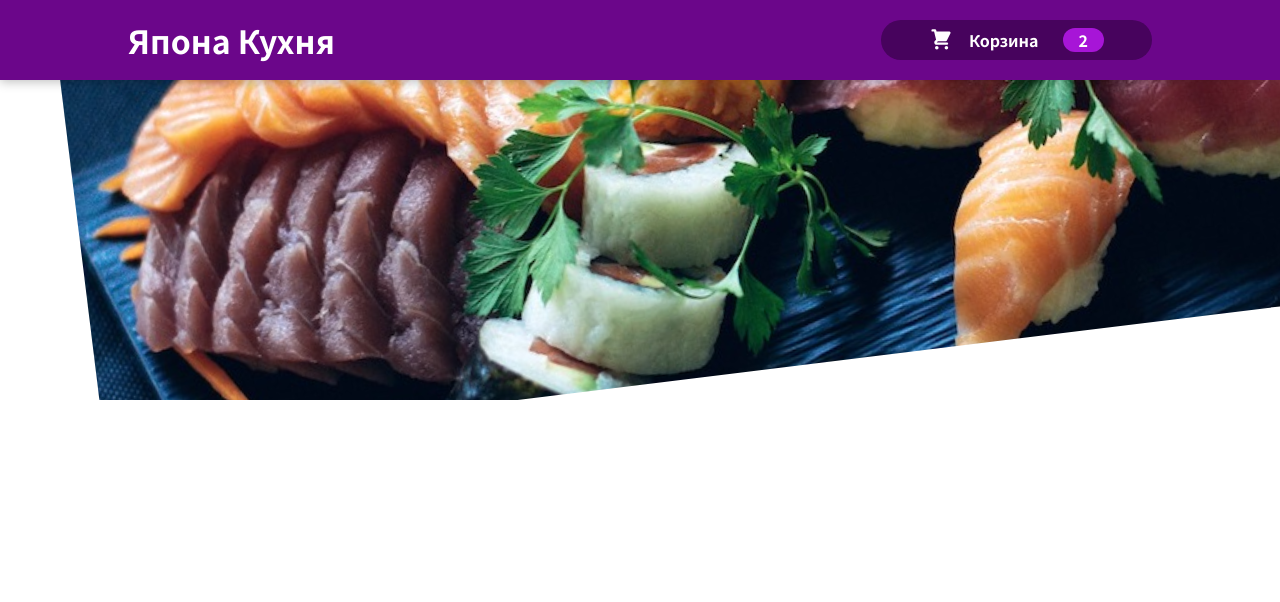
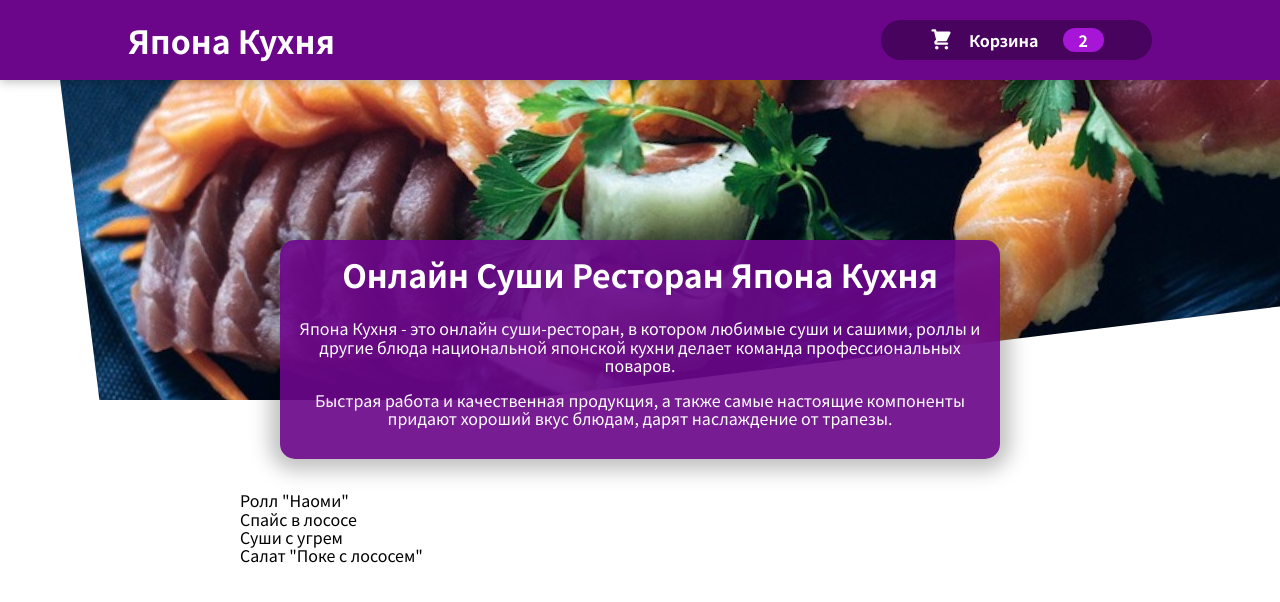
Before and after one commit to alexkobelev/react-course, a React (Vite) app: page / in a window 1280 px wide. Shown: the top 602 px of the page. Built offline with nearby package versions, Linux system fonts and the light colour scheme.

Commit message:
add meals section

```diff
--- a/src/App.jsx
+++ b/src/App.jsx
@@ -1,10 +1,14 @@
 import React from 'react';
 import Header from './components/Layout/Header';
+import Meals from './components/Meals/Meals';
 
 function App() {
   return (
     <React.Fragment>
       <Header />
+      <main>
+        <Meals />
+      </main>
     </React.Fragment>
   );
 }
--- /dev/null
+++ b/src/components/Meals/MealList.jsx
@@ -0,0 +1,43 @@
+import React from 'react';
+import styles from '../../assets/styles/MealList.module.scss';
+
+const DUMMY_MEALS = [
+  {
+    id: 'm1',
+    name: 'Ролл "Наоми"',
+    description:
+      'Сыр Филадельфия, куриное филе, масаго, помидор, огурец, кунжут',
+    price: 11.99,
+  },
+  {
+    id: 'm2',
+    name: 'Спайс в лососе',
+    description: 'Рис, лосось, соус спайс',
+    price: 3.99,
+  },
+  {
+    id: 'm3',
+    name: 'Суши с угрем',
+    description: 'Угорь копченый, соус унаги, кунжут',
+    price: 4.99,
+  },
+  {
+    id: 'm4',
+    name: 'Салат "Поке с лососем"',
+    description:
+      'Рис, лосось, огурец, чука, нори, стружка тунца, соус ореховый',
+    price: 7.99,
+  },
+];
+
+const MealList = () => {
+  const mealList = DUMMY_MEALS.map((meal) => <li>{meal.name}</li>);
+
+  return (
+    <section className={styles.meals}>
+      <ul>{mealList}</ul>
+    </section>
+  );
+};
+
+export default MealList;
--- /dev/null
+++ b/src/components/Meals/Meals.jsx
@@ -0,0 +1,14 @@
+import React from 'react';
+import PromoText from './PromoText';
+import MealList from './MealList';
+
+const Meals = (props) => {
+  return (
+    <React.Fragment>
+      <PromoText />
+      <MealList />
+    </React.Fragment>
+  );
+};
+
+export default Meals;
--- /dev/null
+++ b/src/components/Meals/PromoText.jsx
@@ -0,0 +1,21 @@
+import React from 'react';
+import styles from '../../assets/styles/PromoText.module.scss';
+
+const PromoText = () => {
+  return (
+    <section className={styles['promo-text']}>
+      <h2>Онлайн Суши Ресторан Япона Кухня</h2>
+      <p>
+        Япона Кухня - это онлайн суши-ресторан, в котором любимые суши и сашими,
+        роллы и другие блюда национальной японской кухни делает команда
+        профессиональных поваров.
+      </p>
+      <p>
+        Быстрая работа и качественная продукция, а также самые настоящие
+        компоненты придают хороший вкус блюдам, дарят наслаждение от трапезы.
+      </p>
+    </section>
+  );
+};
+
+export default PromoText;
```
